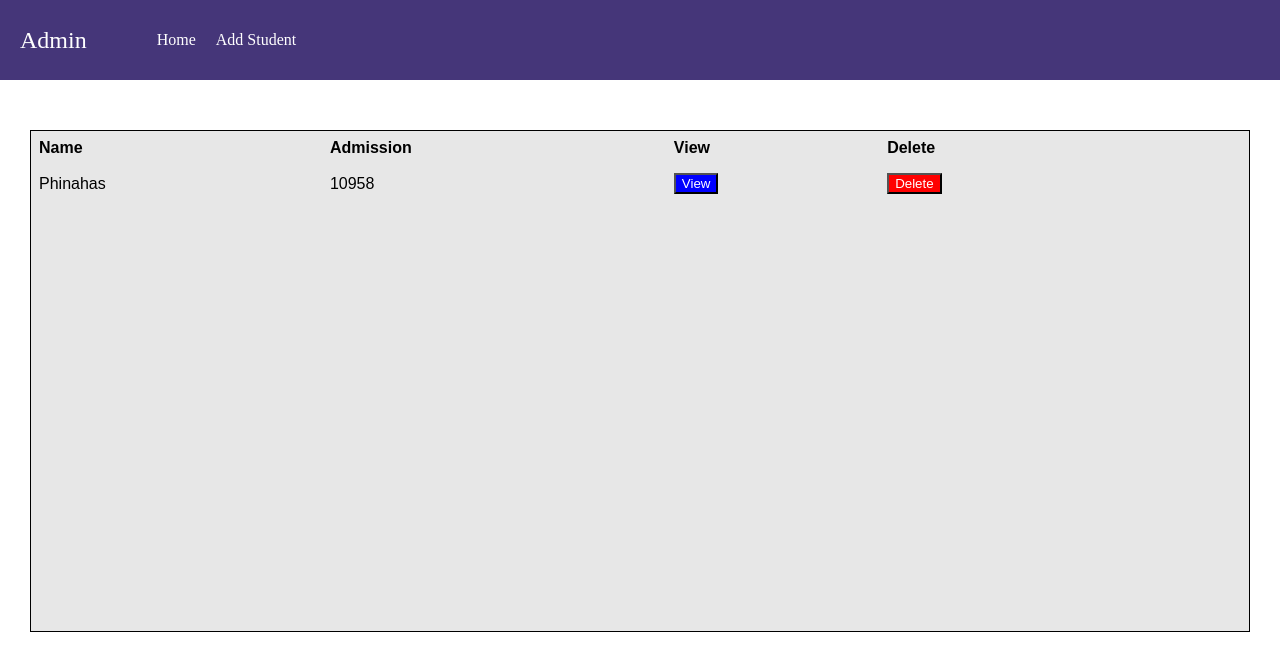
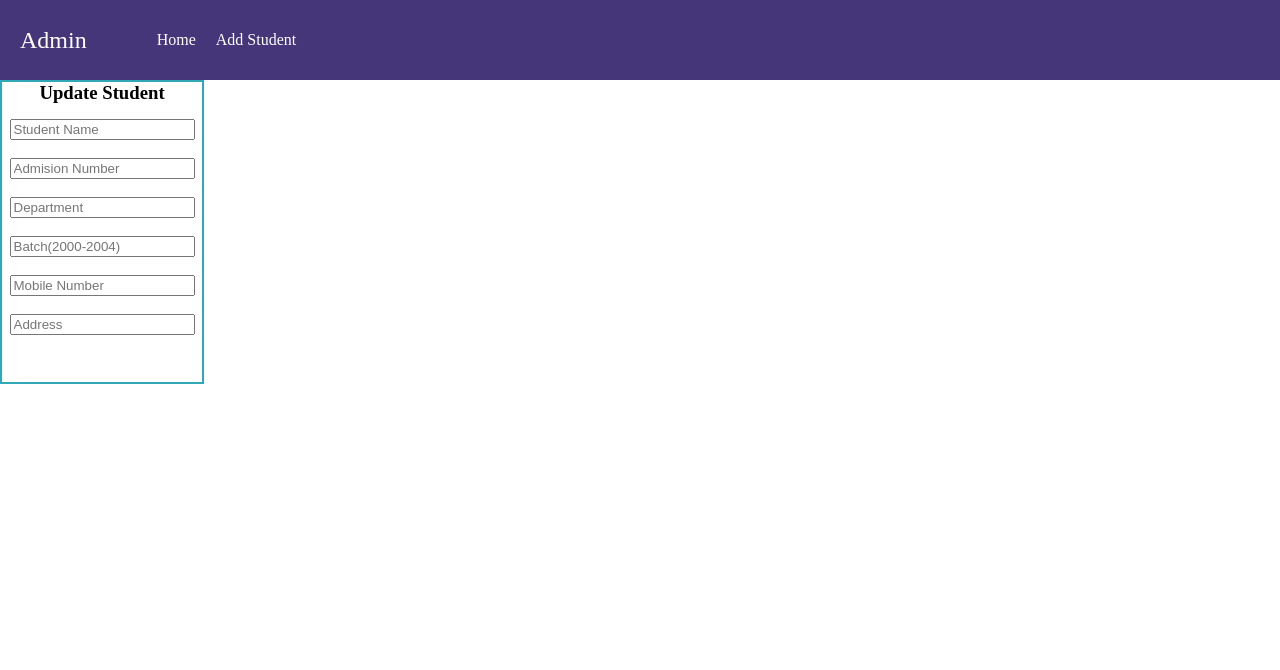
Before and after one commit to phinahas/Student-database-frontend, a React (Create React App) app: page / in a window 1280 px wide. Shown: the top 670 px of the page. Built offline with nearby package versions, Linux system fonts and the light colour scheme.

Commit message:
Student update form made

```diff
--- a/src/App.js
+++ b/src/App.js
@@ -4,6 +4,7 @@ import Navbar from './components/Navbar/Navbar';
 import StudentForm from './components/Add_Student_Form/StudentForm';
 import SpecificStudent from './components/Specific_Student/SpecificStudent';
 import StudentsList from './components/Students_List/StudentsList';
+import StudentUpdateForm from './components/Student_Update_Form/StudentUpdateForm';
 
 
 function App() {
@@ -11,7 +12,7 @@ function App() {
     <div className="App">
       <Navbar></Navbar>
 
-      <StudentsList/>
+      <StudentUpdateForm/>
 
     </div>
   );
--- /dev/null
+++ b/src/components/Student_Update_Form/StudentUpdateForm.jsx
@@ -0,0 +1,23 @@
+import React from 'react'
+import './studentUpdateForm.css'
+
+function StudentUpdateForm() {
+    return (
+        <div className="main-div-update-form">
+            <div>
+                <form action="" className="form-update">
+                    <h3 className="heading">Update Student</h3>
+                    <input className="inputField" type="text" placeholder="Student Name" value="" /><br />
+                    <input className="inputField" type="text" placeholder="Admision Number" value="" /><br />
+                    <input className="inputField" type="text" placeholder="Department" value="" /><br />
+                    <input className="inputField" type="text" placeholder="Batch(2000-2004)" value="" /><br />
+                    <input className="inputField" type="text" placeholder="Mobile Number" value="" /><br />
+                    <input className="inputField" type="text" placeholder="Address" value="" /><br />
+                </form>
+            </div>
+
+        </div>
+    )
+}
+
+export default StudentUpdateForm
--- /dev/null
+++ b/src/components/Student_Update_Form/studentUpdateForm.css
@@ -0,0 +1,14 @@
+.main-div-update-form{
+    border: 2px  solid rgb(49, 168, 184);
+    width: 200px;
+    height: 300px;
+    display: flex;
+    justify-content: center;
+
+}
+
+.form-update{
+    display: flex;
+    flex-direction: column;
+    justify-content: space-around;
+}
```
